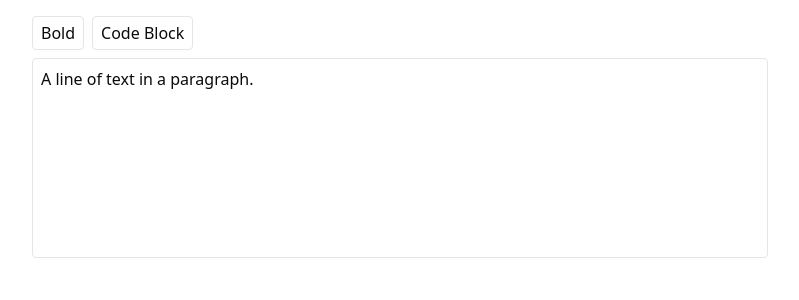
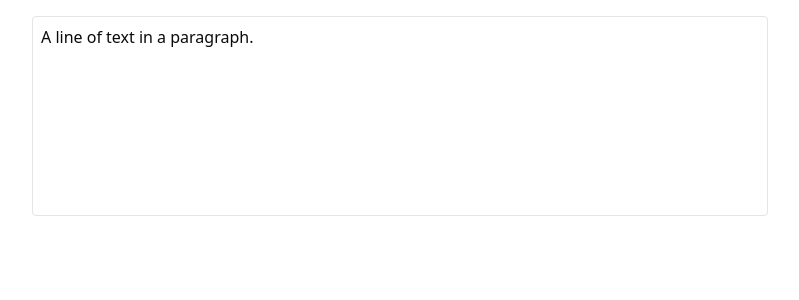
Before and after one commit to Spagestic/plate-supabase, a Next.js app: page /slate in a window 1280 px wide. Shown: the top 300 px of the page, without its empty margins (240-1039 px from the left). Built offline with nearby package versions, Linux system fonts and the light colour scheme.

Commit message:
refactor: remove bold and code block buttons from Slate editor

```diff
--- a/app/slate/page.tsx
+++ b/app/slate/page.tsx
@@ -95,26 +95,6 @@ export default function SlateEditorPage() {
   return (
     <div className="p-4 max-w-3xl mx-auto">
       <Slate editor={editor} initialValue={initialValue}>
-        <div className="mb-2 flex gap-2">
-          <button
-            className="border rounded px-2 py-1 hover:bg-gray-100"
-            onMouseDown={(event) => {
-              event.preventDefault();
-              CustomEditor.toggleBoldMark(editor);
-            }}
-          >
-            Bold
-          </button>
-          <button
-            className="border rounded px-2 py-1 hover:bg-gray-100"
-            onMouseDown={(event) => {
-              event.preventDefault();
-              CustomEditor.toggleCodeBlock(editor);
-            }}
-          >
-            Code Block
-          </button>
-        </div>
         <Editable
           className="min-h-[200px] border rounded p-2"
           renderElement={renderElement}
```
